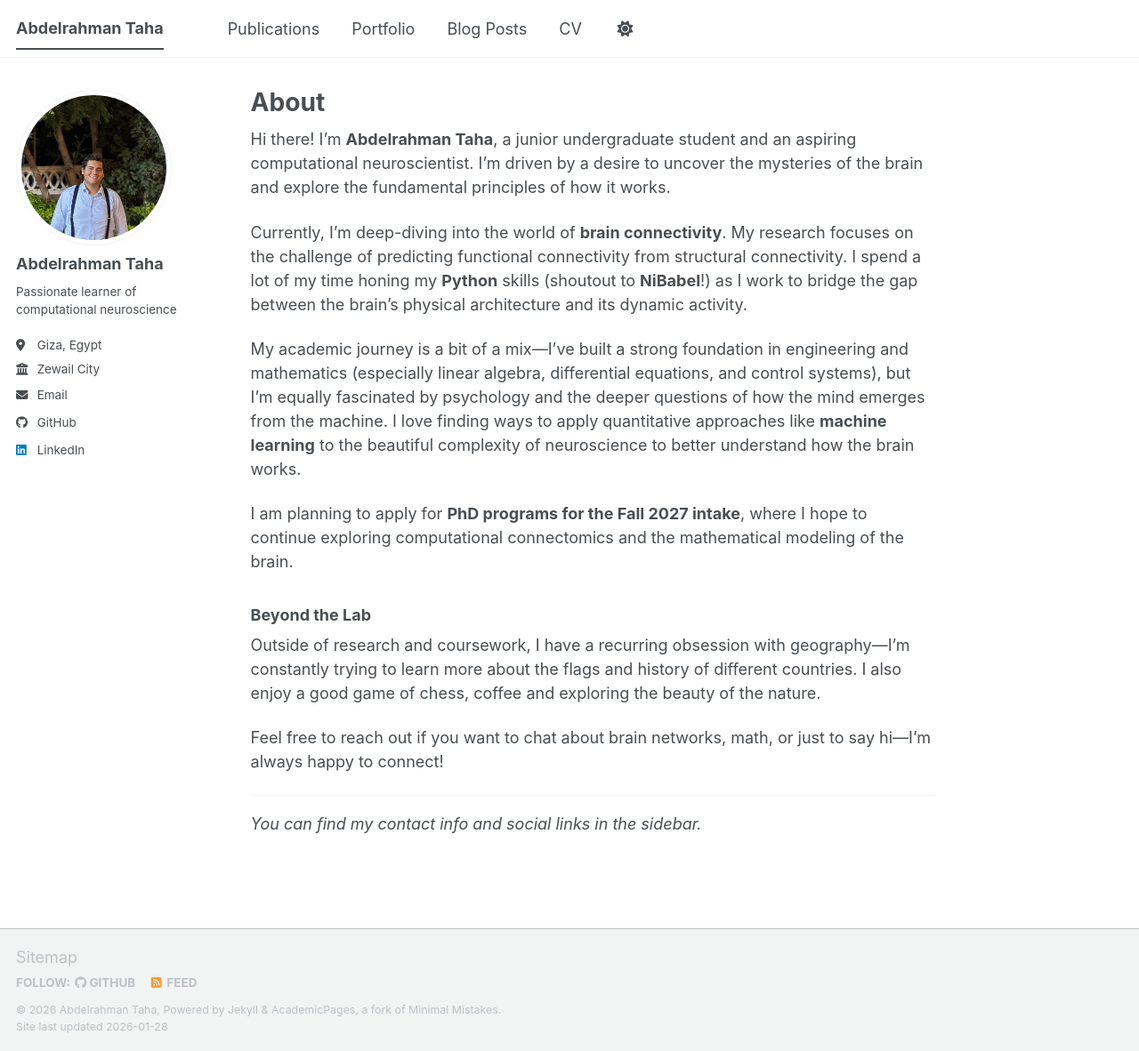
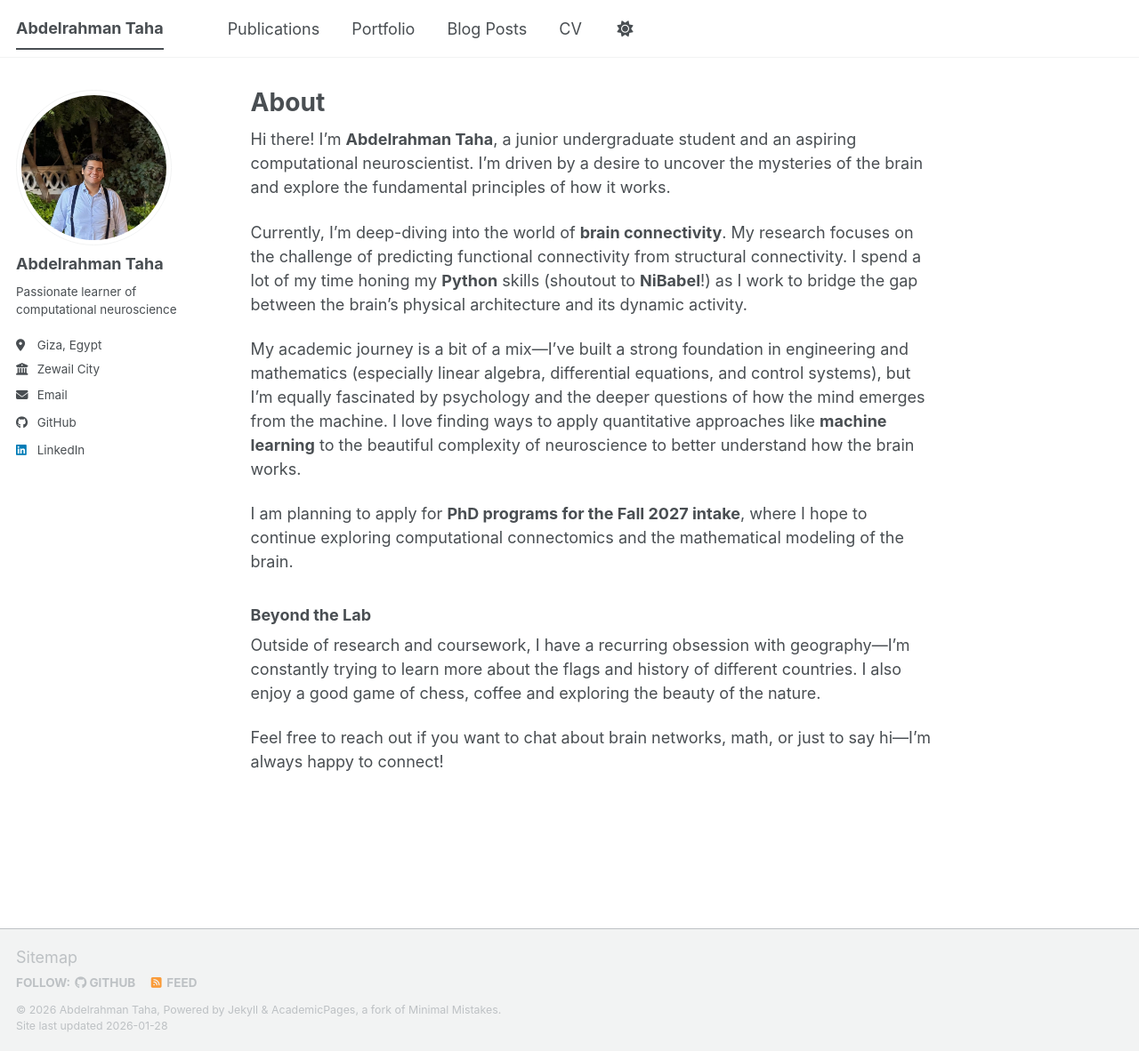
Before and after one commit to Hacker1one/hacker1one.github.io, a Jekyll site: the page built from _pages/about.md, in a window 1280 px wide and 1182 px high. Shown: the whole window at 89% size. Built offline with Jekyll 4.4.1, drawn with Linux system fonts in a browser that asks for light colours; a script bundle is joined from its source files by our own code; library files that are not in the unit come from our copies.

Commit message:
Update about.md

```diff
--- a/_pages/about.md
+++ b/_pages/about.md
@@ -21,6 +21,3 @@ I am planning to apply for **PhD programs for the Fall 2027 intake**, where I ho
 Outside of research and coursework, I have a recurring obsession with geography—I’m constantly trying to learn more about the flags and history of different countries. I also enjoy a good game of chess, coffee and exploring the beauty of the nature.
 
 Feel free to reach out if you want to chat about brain networks, math, or just to say hi—I’m always happy to connect!
-
----
-*You can find my contact info and social links in the sidebar.*
```
